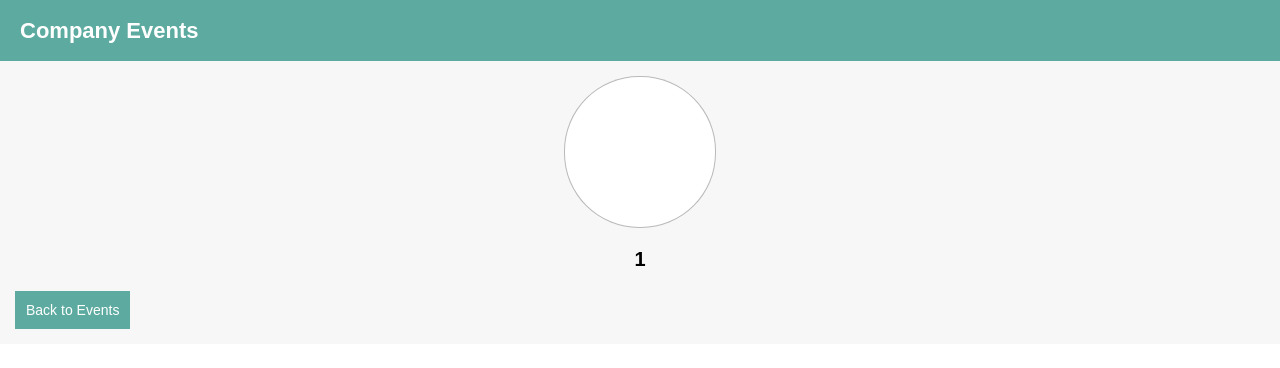
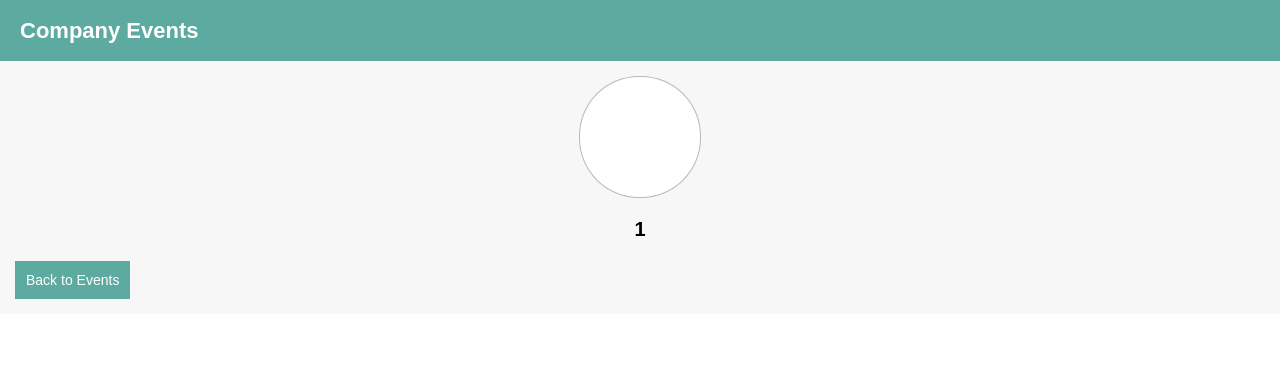
Before and after one commit to Khan1989/team_events, an Angular app: page /event/1 in a window 1280 px wide. Shown: the top 368 px of the page. Built offline with nearby package versions, Linux system fonts and the light colour scheme.

Commit message:
style updates

```diff
--- a/src/app/components/event/event.component.css
+++ b/src/app/components/event/event.component.css
@@ -8,10 +8,10 @@
 }
 
 .event-icon-container {
-    width: 150px;
-    height: 150px;
+    width: 120px;
+    height: 120px;
     border: 1px solid #8080808a;
-    border-radius: 75px;
+    border-radius: 60px;
     margin-right: 10px;
     background-color: #ffffff;
     margin: 0 auto;
```
